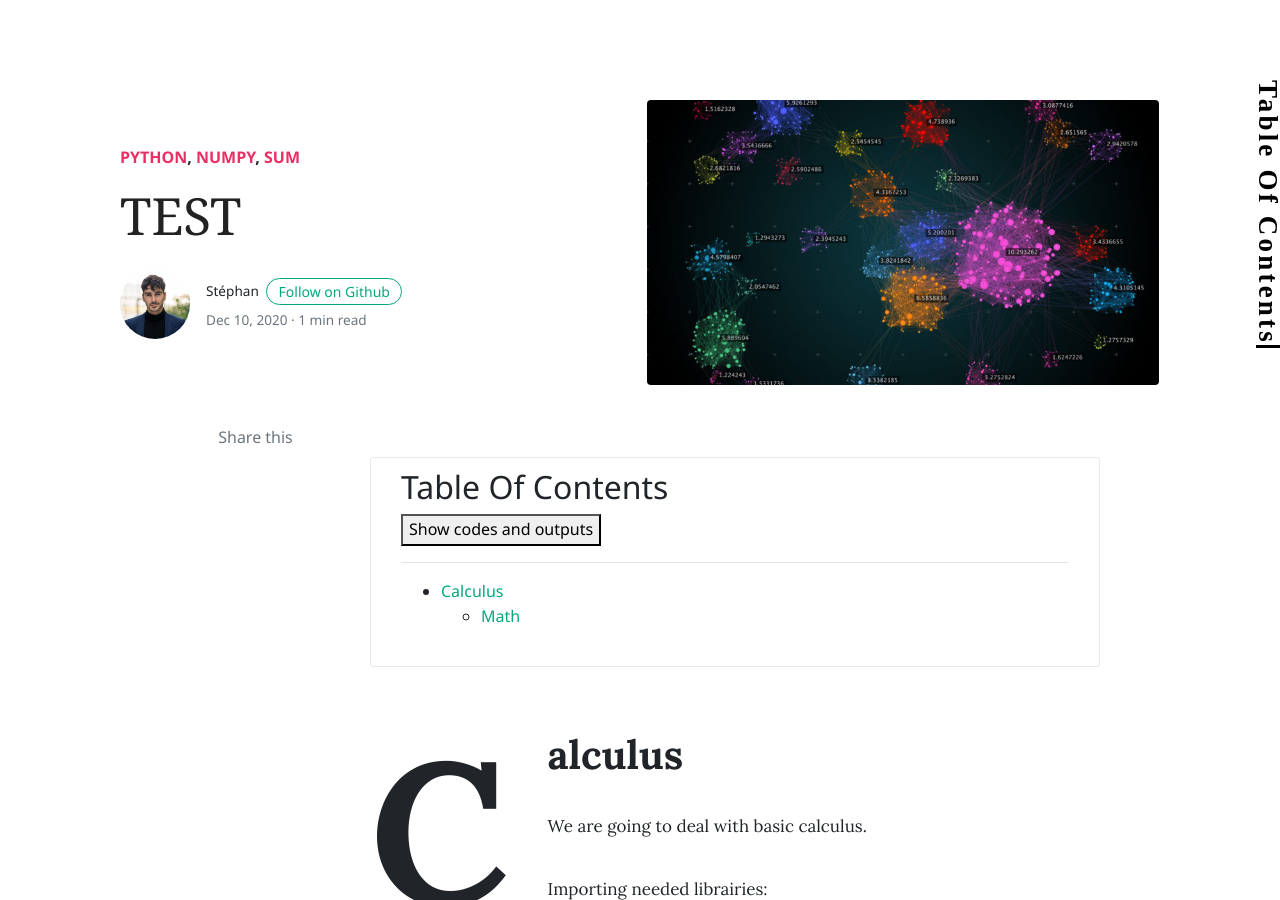
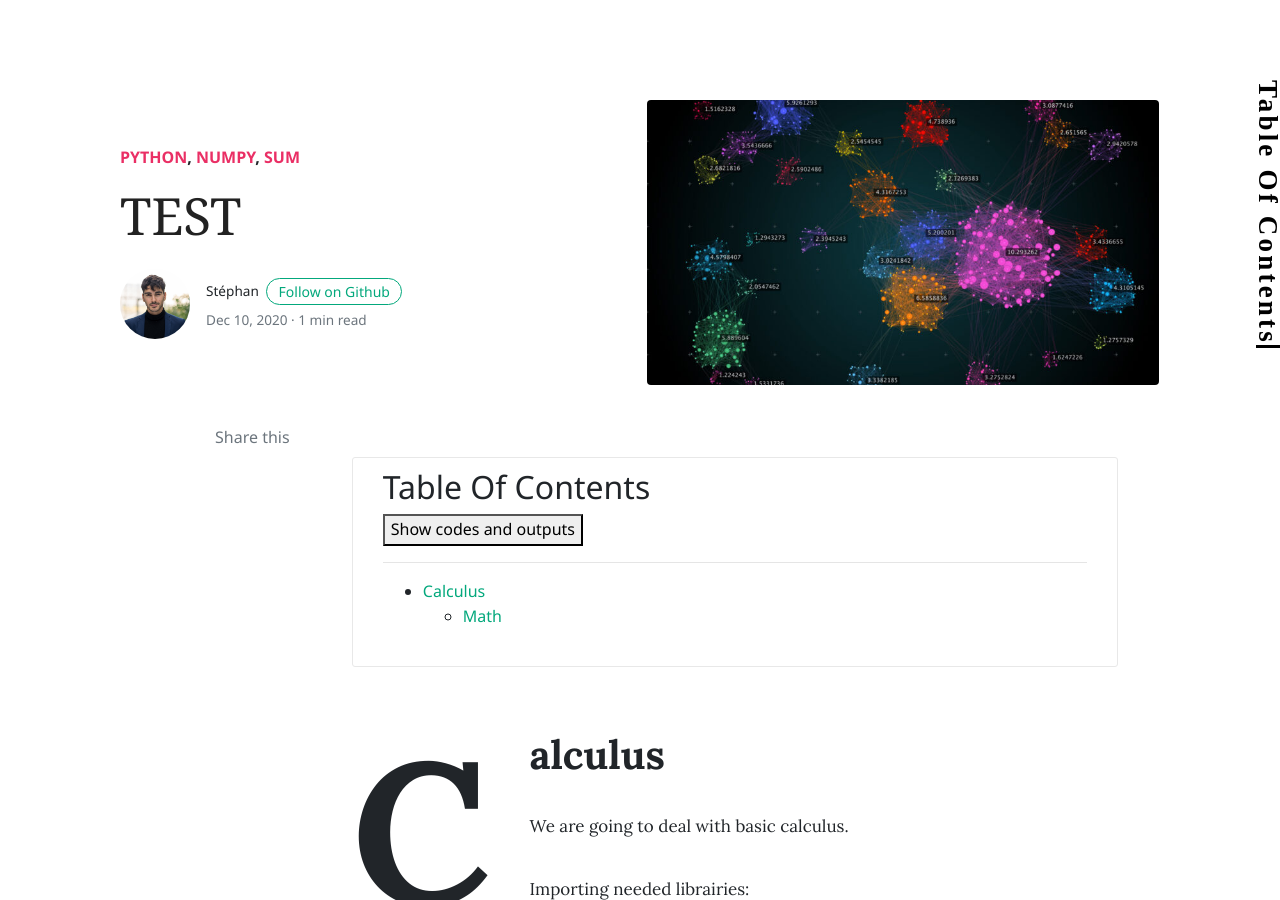
Before and after one commit to Stephan-adj/Stephan-adj.github.io, a Jekyll site: the page built from _posts/2020-12-10-TEST.md, in a window 1280 px wide and 900 px high. Built offline with Jekyll 4.4.1, drawn with Linux system fonts in a browser that asks for light colours; nearby versions of some CDN libraries; a script that is not in the unit is left out; comment, search, counter and statistics services are not loaded.

Commit message:
decenterShareThis

```diff
--- a/_layouts/post.html
+++ b/_layouts/post.html
@@ -65,7 +65,7 @@ layout: default
 		</div>
 
 
-		<div class="col-md-12 col-lg-8">
+		<div>
 			<!-- Table of Contents -->
 		    {% if page.toc %}
 		    <div>
```
